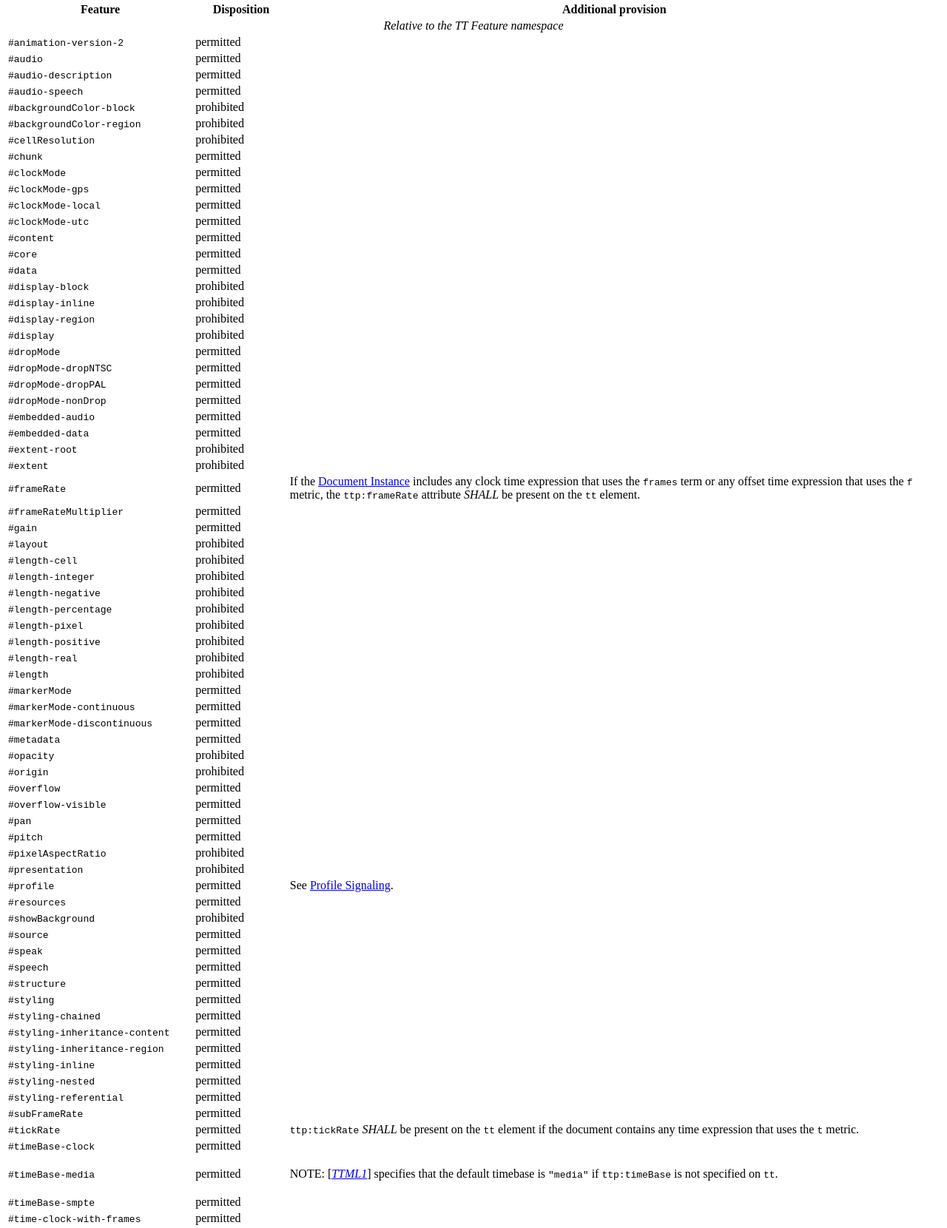
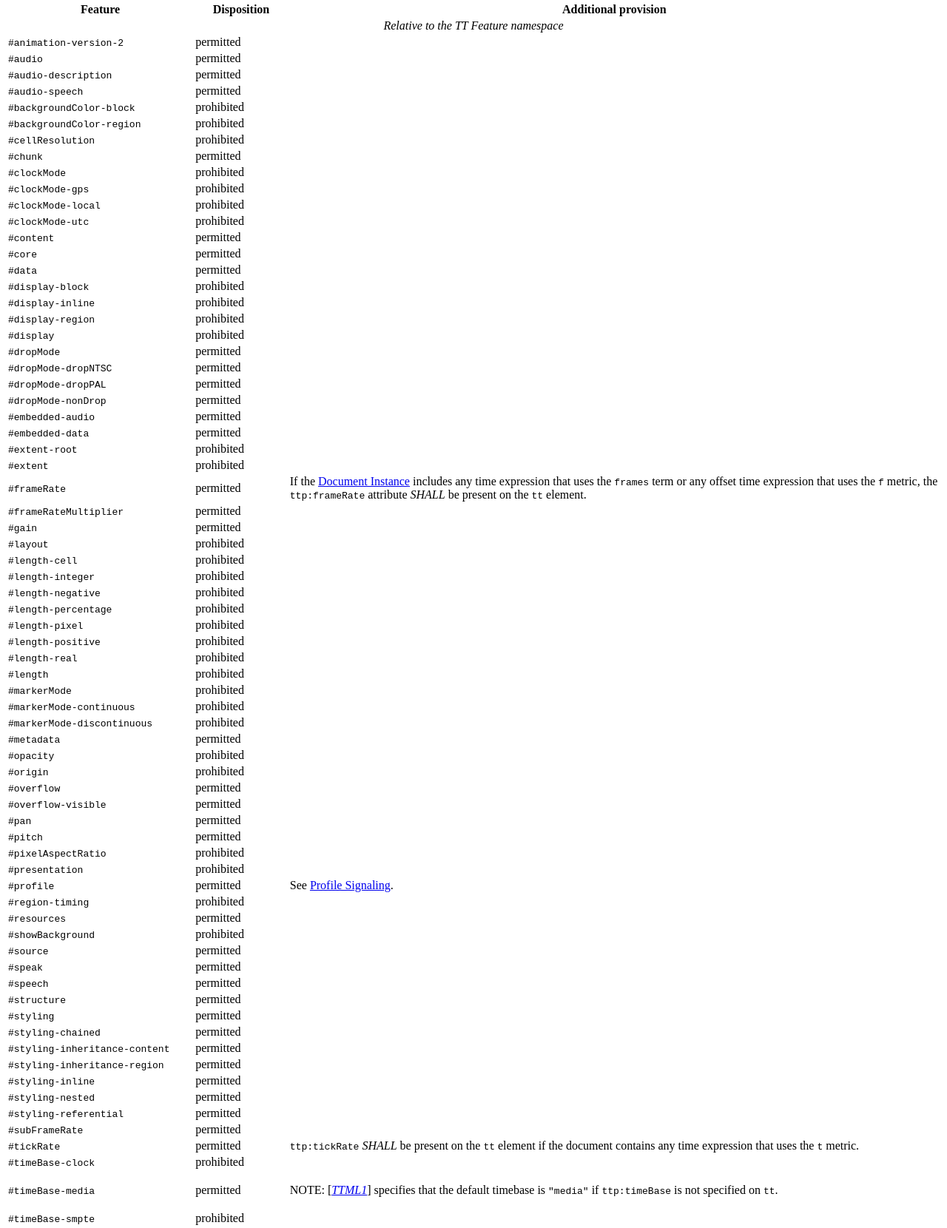
Before and after one commit to w3c/adpt, a plain HTML site: page index.html in a window 1280 px wide. Shown: the part 7107-8767 px from the top of the page at 74% size. Drawn offline with Linux system fonts and the light colour scheme.

Commit message:
Change to permit only media timebase, to close #1. Specifically:
### Prohibit the following features:

* `#clockMode`
* `#clockMode-gps`
* `#clockMode-local`
* `#clockMode-utc`
* `#markerMode`
* `#markerMode-continuous`
* `#markerMode-discontinuous`
* `#region-timing`
* `#timeBase-clock`
* `#timeBase-smpte`

```diff
--- a/index.html
+++ b/index.html
@@ -729,22 +729,22 @@
             </tr>
             <tr>
               <td><code>#clockMode</code></td>
-              <td>permitted</td>
+              <td>prohibited</td>
               <td></td>
             </tr>
             <tr>
               <td><code>#clockMode-gps</code></td>
-              <td>permitted</td>
+              <td>prohibited</td>
               <td></td>
             </tr>
             <tr>
               <td><code>#clockMode-local</code></td>
-              <td>permitted</td>
+              <td>prohibited</td>
               <td></td>
             </tr>
             <tr>
               <td><code>#clockMode-utc</code></td>
-              <td>permitted</td>
+              <td>prohibited</td>
               <td></td>
             </tr>
             <tr>
@@ -826,7 +826,7 @@
               <td><code>#frameRate</code></td>
               <td>permitted</td>
               <td>
-                If the <a href="#dfn-document-instance" class="internalDFN" data-link-type="dfn">Document Instance</a> includes any clock time expression that uses the <code>frames</code> term or any
+                If the <a href="#dfn-document-instance" class="internalDFN" data-link-type="dfn">Document Instance</a> includes any time expression that uses the <code>frames</code> term or any
                 offset time expression that uses the <code>f</code> metric, the <code>ttp:frameRate</code> attribute <em class="rfc2119" title="SHALL">SHALL</em> be present
                 on the <code>tt</code> element.
               </td>
@@ -888,17 +888,17 @@
             </tr>
             <tr>
               <td><code>#markerMode</code></td>
-              <td>permitted</td>
+              <td>prohibited</td>
               <td></td>
             </tr>
             <tr>
               <td><code>#markerMode-continuous</code></td>
-              <td>permitted</td>
+              <td>prohibited</td>
               <td></td>
             </tr>
             <tr>
               <td><code>#markerMode-discontinuous</code></td>
-              <td>permitted</td>
+              <td>prohibited</td>
               <td></td>
             </tr>
             <tr>
@@ -952,6 +952,11 @@
               <td>
                 See <a href="#profile-signaling" class="sec-ref">Profile Signaling</a>.
               </td>
+            </tr>
+            <tr>
+              <td><code>#region-timing</code></td>
+              <td>prohibited</td>
+              <td></td>
             </tr>
             <tr>
               <td><code>#resources</code></td>
@@ -1031,7 +1036,7 @@
             </tr>
             <tr>
               <td><code>#timeBase-clock</code></td>
-              <td>permitted</td>
+              <td>prohibited</td>
               <td></td>
             </tr>
             <tr>
@@ -1044,7 +1049,7 @@
             </tr>
             <tr>
               <td><code>#timeBase-smpte</code></td>
-              <td>permitted</td>
+              <td>prohibited</td>
               <td></td>
             </tr>
             <tr>
```
